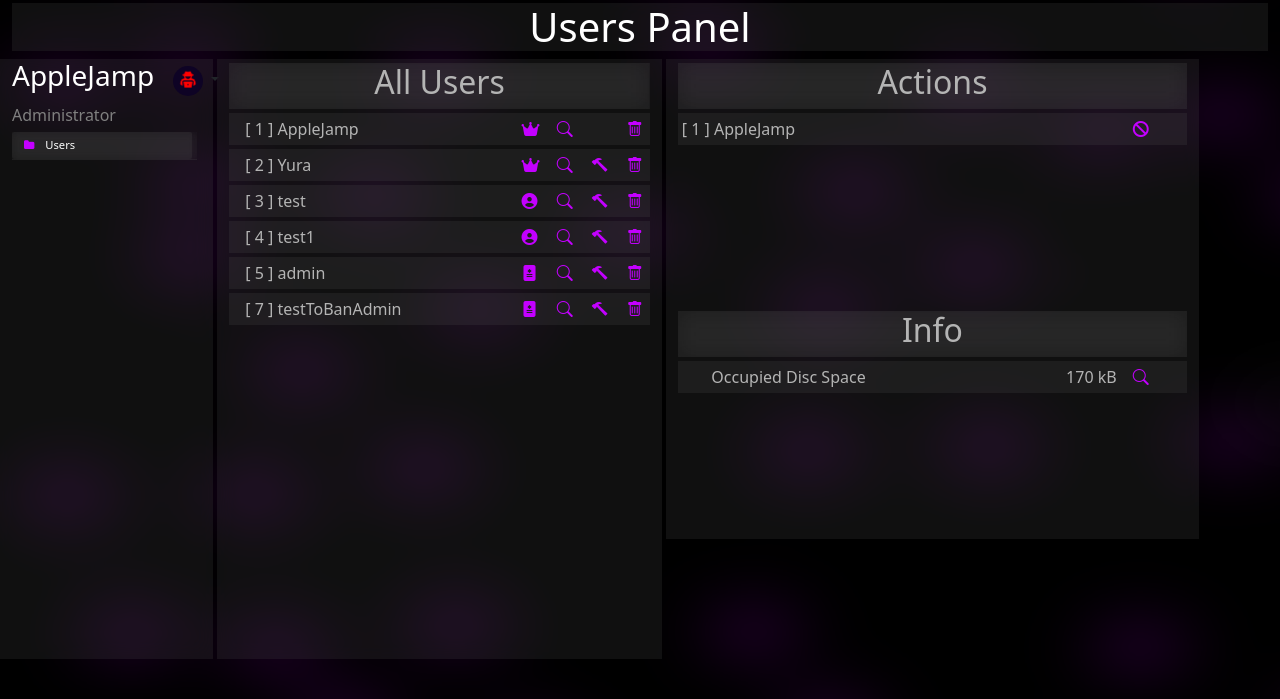
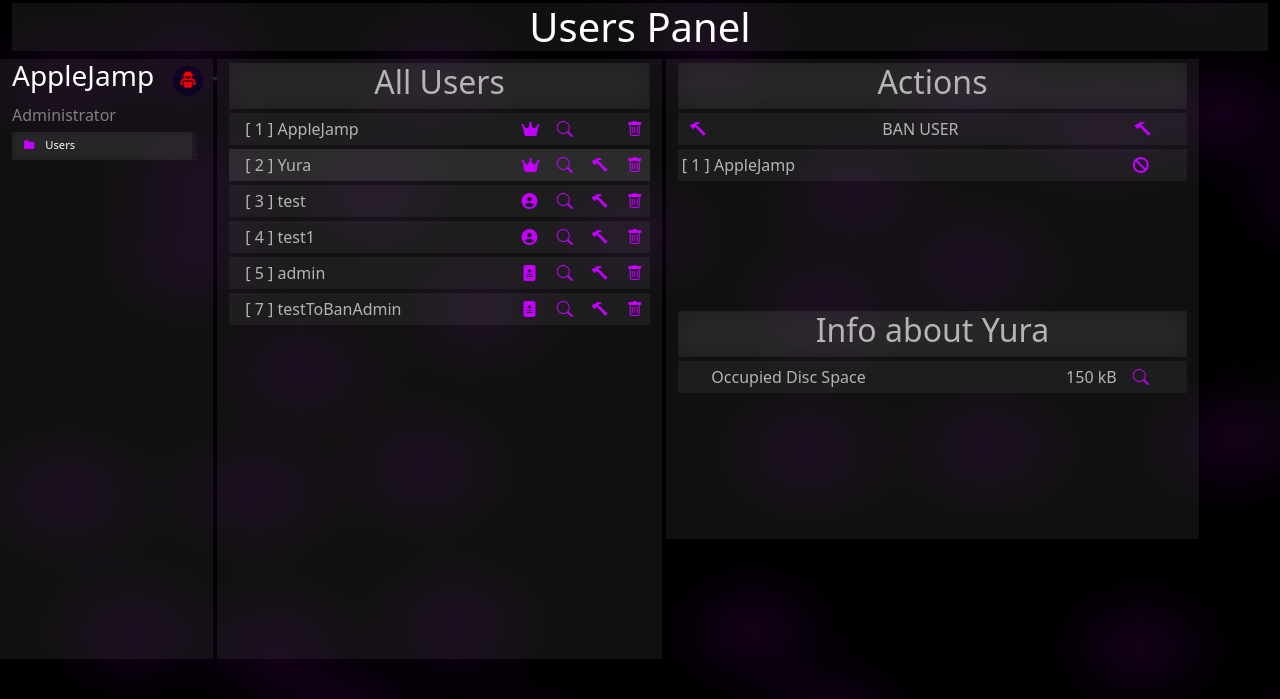
Before and after one commit to Spectixen-Network/STXN-WEBv0, a PHP site: page /adminPanel/users.php in a window 1280 px wide. Shown: the part 73-772 px from the top of the page. Run offline with PHP 8.4, Linux system fonts and the light colour scheme; a user stored in the database is signed in; data comes from the database, SQL or seed files in the repository; tables that the repository leaves empty hold one stand-in row (values such as "Sample post"); some libraries are stand-ins or nearby versions.

Commit message:
Some changes about the look of the users page

```diff
--- a/adminPanel/users.php
+++ b/adminPanel/users.php
@@ -43,6 +43,17 @@ if (!isset($_GET["id"]))
                             <h2>Actions</h2>
                         </span>
                         <div style="height: 23vh; overflow-y: auto">
+                            <!-- oneUser start -->
+                            <div class="mt-1 userList" onclick="">
+                                <div class="row" style="width: 100%; margin: 0; text-align: center">
+                                    <span class="col-12 row">
+                                        <p class="m-0 p-1 col-1" style="cursor: pointer; margin: 0; justify-content: center; color: #c300ff;"><i class="bi bi-hammer col"></i></p>
+                                        <p class="m-0 p-1 col-10" style="cursor: pointer;">BAN USER</p>
+                                        <p class="m-0 p-1 col-1" style="cursor: pointer; margin: 0; justify-content: center; color: #c300ff;"><i class="bi bi-hammer col"></i></p>
+                                    </span>
+                                </div>
+                            </div>
+                            <!-- oneUser end -->
                             <?php listAllBannedUsers(); ?>
                         </div>
                     </div>
@@ -52,7 +63,7 @@ if (!isset($_GET["id"]))
                 <div id="discSpace">
                     <div class="mt-1" style=" overflow-y: auto">
                         <span class="d-flex justify-content-center mt-1" style="background-color: rgba(83, 83, 83, 0.2); backdrop-filter: blur(10px);">
-                            <h2>Info</h2>
+                            <h2>Info about <?php echo username_from_uid($_GET["id"]) ?></h2>
                         </span>
                         <div style="height: 20vh; overflow-y: auto">
                             <?php listUserDiscSpaceV2($_GET["id"]); ?>
@@ -78,13 +89,17 @@ html_end();
 function userListsListUser($userId, $userUsername, $userAdmin)
 {
 
+    $redirect = "window.location.href = 'users.php?id=$userId'";
+    $activeUser = $_GET["id"];
 
     if (is_admin($_SESSION["UID"]) == 2)
     {
         echo
         '
                 <!-- oneUser start -->
-                <div class="mt-1 userList" >
+                <div class="mt-1 userList ';
+        if ($activeUser == $userId) echo "activeUserList";
+        echo '" onclick="' . $redirect . '">
                     <div class="row" style="width: 100%; margin: 0;">
                         <span class="col-8">
                             <p class="m-0 p-1 col" style="overflow-x: hidden">[ ' . $userId . ' ] ' . $userUsername . '</p>
@@ -133,7 +148,9 @@ function userListsListUser($userId, $userUsername, $userAdmin)
         echo
         '
                 <!-- oneUser start -->
-                <div class="mt-1 userList" style="">
+                <div class="mt-1 userList';
+        if ($activeUser == $userId) echo "activeUserList";
+        echo '" style="" onclick="' . $redirect . '">
                     <div class="row" style="width: 100%; margin: 0;">
                         <span class="col-8">
                             <p class="m-0 p-1 col" style="overflow-x: hidden">[ ' . $userId . ' ] ' . $userUsername . '</p>
@@ -278,7 +295,7 @@ function listUserDiscSpaceV2($userId)
     $path = $_SERVER["DOCUMENT_ROOT"] . "/user/";
 
     $row = mysqli_fetch_assoc($result);
-    listUserDiscSpace($row["uid"], $path . "/" . $row["uid"]);
+    listUserDiscSpace($row["uid"], $path . "/" . $row["uid"] . "/files");
 }
 function listAllUsersDiscSpace()
 {
@@ -291,6 +308,6 @@ function listAllUsersDiscSpace()
     for ($i = 0; $i < mysqli_num_rows($result); $i++)
     {
         $row = mysqli_fetch_assoc($result);
-        listUserDiscSpaceWithName($row["uid"], $row["username"], $path . "/" . $row["uid"]);
+        listUserDiscSpaceWithName($row["uid"], $row["username"], $path . "/" . $row["uid"] . "/files");
     }
 }
--- a/css/style.css
+++ b/css/style.css
@@ -494,7 +494,7 @@ a:hover {
 }
 
 .userList:hover {
-    background-color: rgba(83, 83, 83, 0.4);
+    background-color: rgba(83, 83, 83, 0.6);
 }
 
 #topBarInFileManager {
@@ -725,3 +725,7 @@ footer {
 .contextMenu li:hover {
     background-color: rgba(83, 83, 83, 0.75);
 }
+
+.activeUserList {
+    background-color: rgba(83, 83, 83, 0.4);
+}
```
Also changed, not shown: user/3/images/noavatar.png (added), user/6/images/noavatar.png (added).
